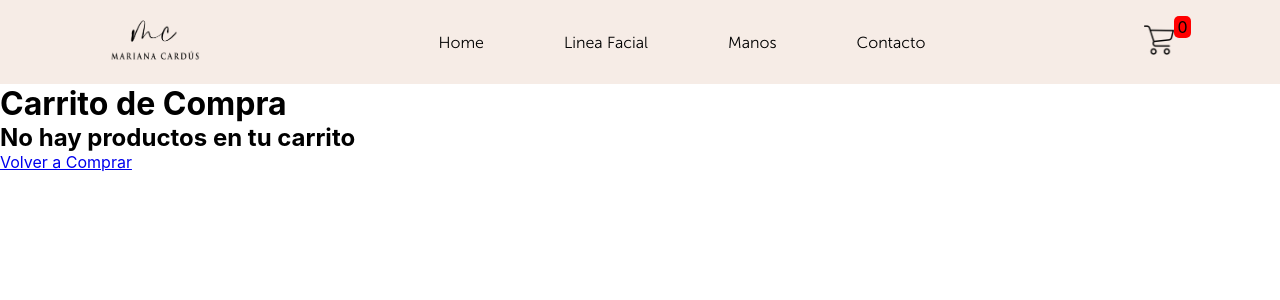
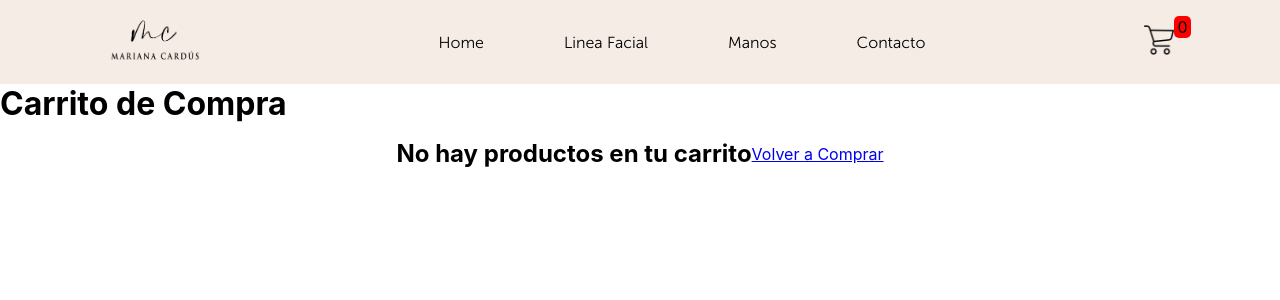
Before and after one commit to FranciscoBaglietto/Mariana-Cardus-ReactJs, a React (Create React App) app: page /cart in a window 1280 px wide. Shown: the top 300 px of the page. Built offline with nearby package versions, Linux system fonts and the light colour scheme.

Commit message:
css a cart

```diff
--- /dev/null
+++ b/src/components/Cart/Cart.css
@@ -0,0 +1,26 @@
+.contenedorCart{
+    margin: 1rem;
+    width: 14rem;
+    border: 1px solid black;
+    border-radius: 10px;
+    text-align: center;
+    display: inline-block;
+    background-color: #ebc79a23;
+}
+
+.imgCarrito{
+    width: 100%;
+}
+.nombreProducto{
+    font-size: 1.5rem;
+    font-weight: 500;
+    color: #575756e2;
+    text-shadow: 1px 0px 12px rgba(0, 0, 0, 0.445);
+}
+.mainCart{
+    display: flex;
+    justify-content: center;
+    align-items: center;
+    margin: 1rem;
+    flex-direction: row;
+}
--- a/src/components/Cart/Cart.js
+++ b/src/components/Cart/Cart.js
@@ -1,14 +1,17 @@
 import { useContext } from "react"
 import { Link } from "react-router-dom";
 import { CartContext } from "../../context/cartContext"
+import '../Cart/Cart.css'
 
 const Cart = () => {
     const { cart, addToCart, removeItem } = useContext(CartContext);
     console.log('cart', cart)
 
     return (
-        <div>
+        <>
             <h1>Carrito de Compra</h1>
+
+            <div className="mainCart">
                 {cart.length === 0 ? (
                     <>
                         <h2>No hay productos en tu carrito</h2>
@@ -17,18 +20,21 @@ const Cart = () => {
                 ) : (
                     <>
                         {cart.map((item) => (
-                        <div key={item.id}>
-                            <img src={item.img} width='100'></img>
-                            <h3>{item.nombre}</h3>
+
+                            <div className="contenedorCart" key={item.id}>
+                                <img className="imgCarrito" src={item.img} width='100'></img>
+                                <h3 className="nombreProducto">{item.nombre}</h3>
                                 <p>${item.precio}</p>
                                 <p>{item.cantidad}</p>
                                 <button onClick={() => removeItem(item.id)}>Eliminar producto</button>
                                 <p>Total: ${item.cantidad * item.precio}</p>
                             </div>
+
                         ))}
                     </>
                 )}
             </div>
+        </>
     )
 }
 
```
Lines whose indentation alone changed are shown as unchanged.
